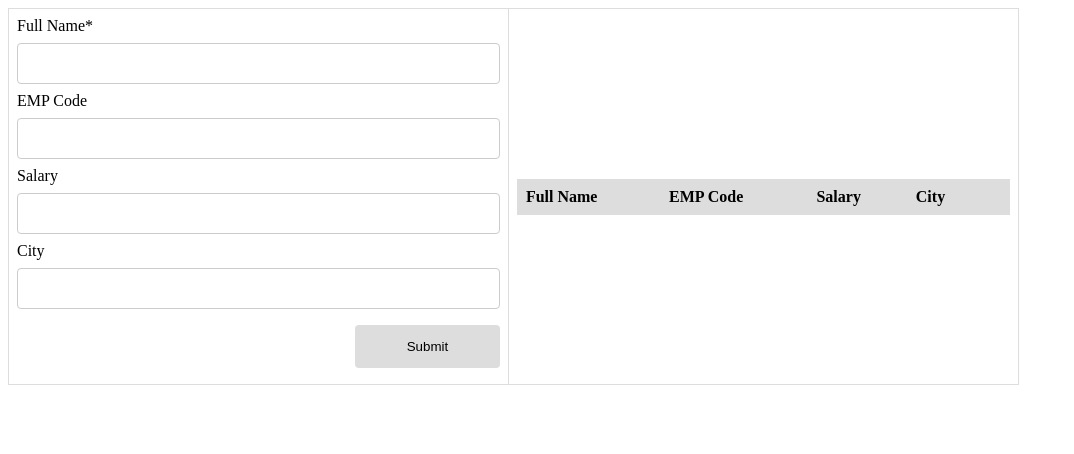
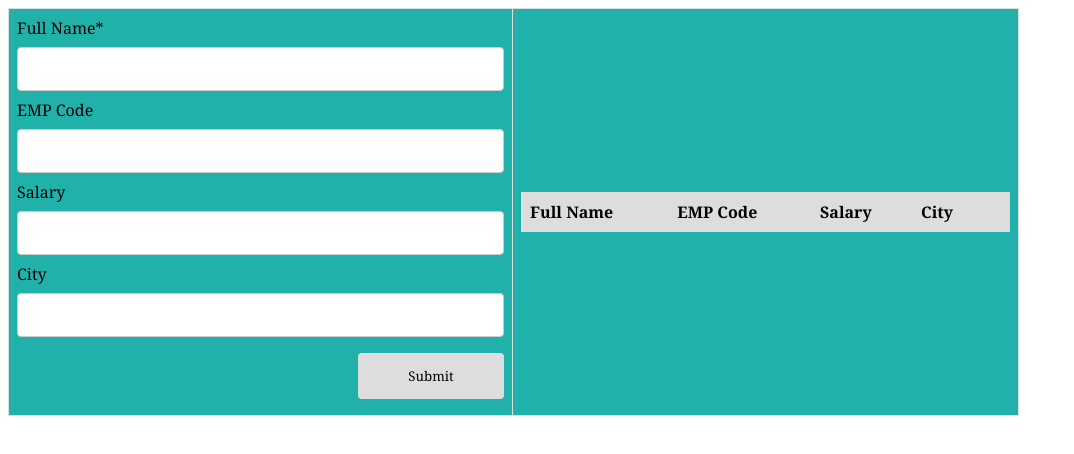
Before and after one commit to CodAffection/Pure-JavaScript-CRUD-Operations-with-Html, a plain HTML site: page index.html in a window 1280 px wide. Shown: the whole page, without its empty margins (0-1074 px from the left). Drawn offline with Linux system fonts and the light colour scheme.

Commit message:
Changed CSS

```diff
--- a/styles.css
+++ b/styles.css
@@ -1,9 +1,14 @@
+* {
+    font-family: Cambria, Cochin, Georgia, Times, 'Times New Roman', serif;
+}
+
 body > table{
     width: 80%;
 }
 
 table{
     border-collapse: collapse;
+    background-color: lightseagreen;
 }
 table.list{
     width:100%;
```
